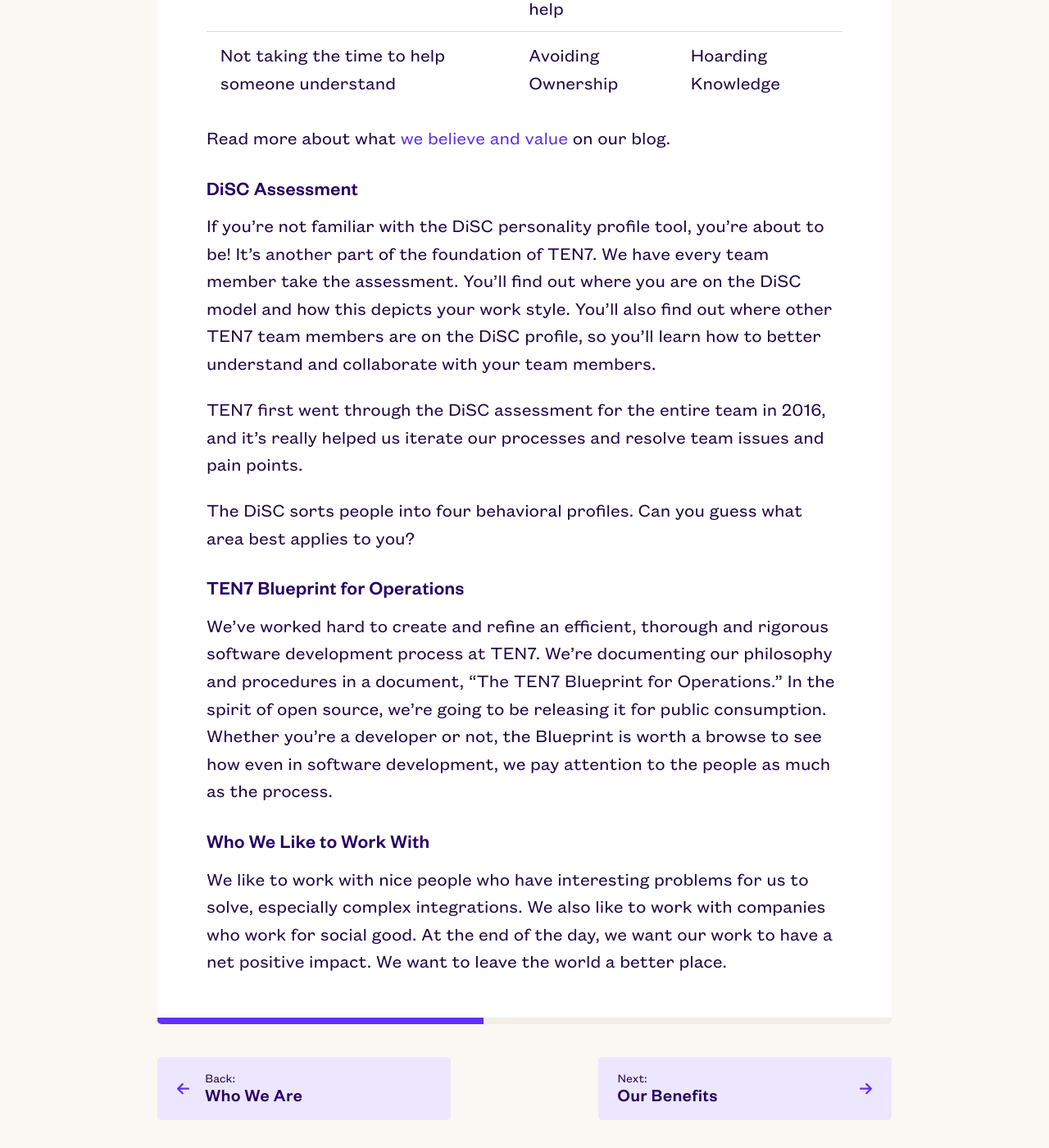
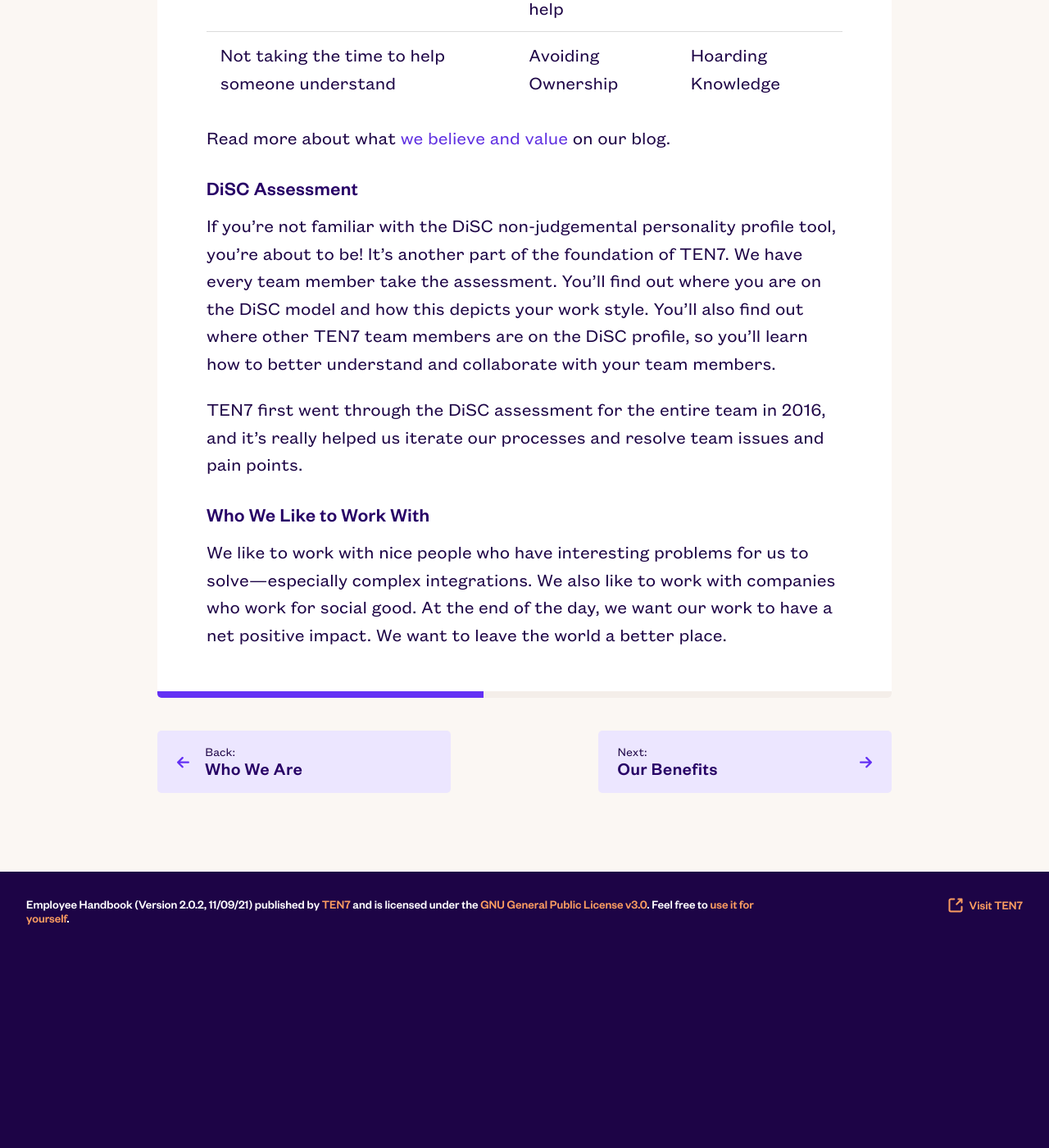
Before and after one commit to ten7/handbook.ten7.com, a Jekyll site: the page built from _pages/03_ourculture.md, in a window 1280 px wide and 1400 px high, scrolled down 2980 px. Shown: the whole window at 82% size. Built offline with Jekyll 4.4.1, drawn with Linux system fonts in a browser that asks for light colours; after the commit the page ends 4140 px from its top, so only the background shows below that; some of the changed text lies outside the part shown.

Commit message:
Remove blueprint for operations, copy edits

```diff
--- a/_pages/03_ourculture.md
+++ b/_pages/03_ourculture.md
@@ -80,17 +80,11 @@
 
 ### DiSC Assessment
 
-If you’re not familiar with the DiSC personality profile tool, you’re about to be! It’s another part of the foundation of TEN7. We have every team member take the assessment. You’ll find out where you are on the DiSC model and how this depicts your work style. You’ll also find out where other TEN7 team members are on the DiSC profile, so you’ll learn how to better understand and collaborate with your team members.
+If you’re not familiar with the DiSC non-judgemental personality profile tool, you’re about to be! It’s another part of the foundation of TEN7. We have every team member take the assessment. You’ll find out where you are on the DiSC model and how this depicts your work style. You’ll also find out where other TEN7 team members are on the DiSC profile, so you’ll learn how to better understand and collaborate with your team members.
 
 TEN7 first went through the DiSC assessment for the entire team in 2016, and it’s really helped us iterate our processes and resolve team issues and pain points.
 
-The DiSC sorts people into four behavioral profiles. Can you guess what area best applies to you?
-
-### TEN7 Blueprint for Operations
-
-We've worked hard to create and refine an efficient, thorough and rigorous software development process at TEN7. We’re documenting our philosophy and procedures in a document, “The TEN7 Blueprint for Operations.” In the spirit of open source, we’re going to be releasing it for public consumption. Whether you're a developer or not, the Blueprint is worth a browse to see how even in software development, we pay attention to the people as much as the process.
-
 ### Who We Like to Work With
 
-We like to work with nice people who have interesting problems for us to solve, especially complex integrations.
+We like to work with nice people who have interesting problems for us to solve—especially complex integrations.
 We also like to work with companies who work for social good. At the end of the day, we want our work to have a net positive impact. We want to leave the world a better place.
```
Also changed, not shown: other parts of _pages/03_ourculture.md (+1 -1 lines).
